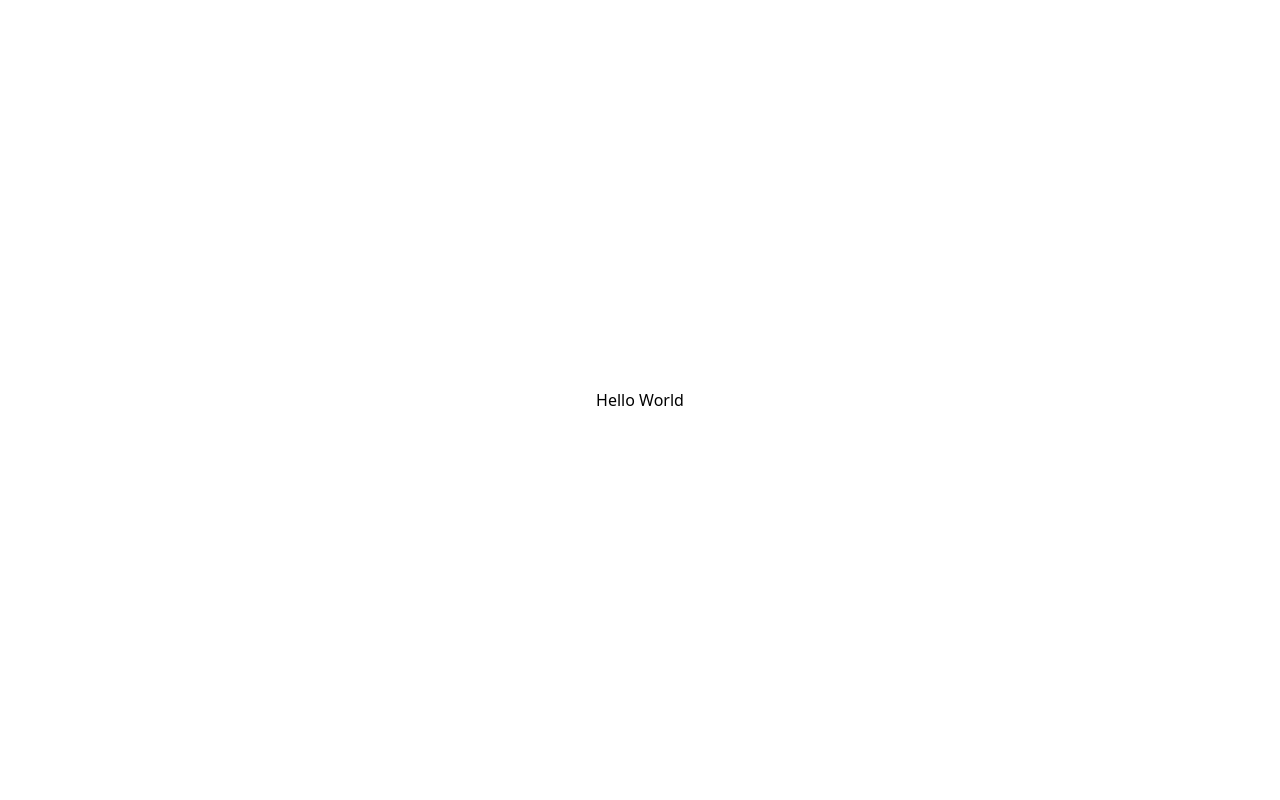
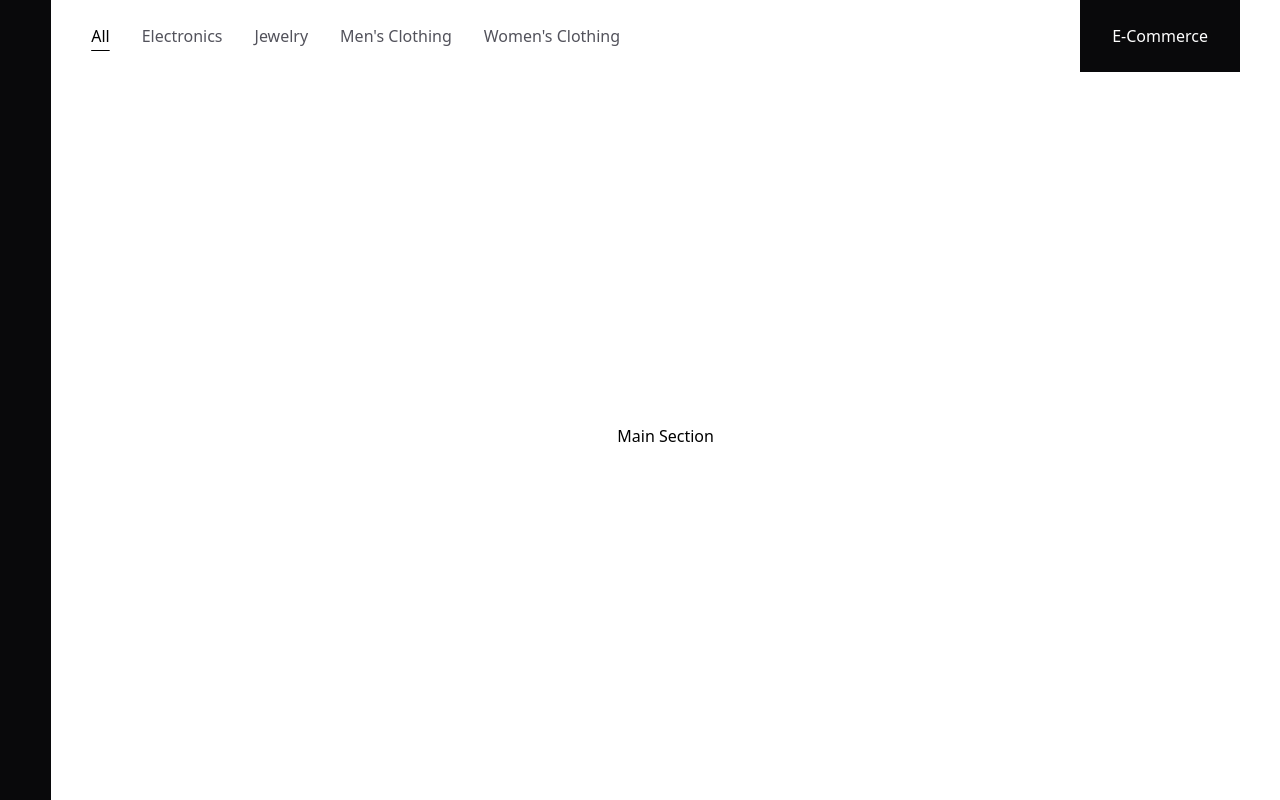
Before and after one commit to reyhanfarabi/nuxt-ecommerce, a Nuxt app: page / in a window 1280 px wide. Built offline with nearby package versions, Linux system fonts and the light colour scheme.

Commit message:
add base ui scafolding

```diff
--- a/app.vue
+++ b/app.vue
@@ -1,5 +1,5 @@
 <template>
-  <div class="w-screen h-screen flex justify-center items-center">
-    <h1>Hello World</h1>
-  </div>
+  <NuxtLayout>
+    <NuxtPage />
+  </NuxtLayout>
 </template>
--- /dev/null
+++ b/components/app/Header.vue
@@ -0,0 +1,24 @@
+<template>
+  <header class="flex flex-row w-full justify-between px-10">
+    <ul class="flex flex-row items-center gap-8">
+      <li><NuxtLink class="nav-link active" to="#"> All </NuxtLink></li>
+      <li><NuxtLink class="nav-link" to="#"> Electronics </NuxtLink></li>
+      <li><NuxtLink class="nav-link" to="#"> Jewelry </NuxtLink></li>
+      <li><NuxtLink class="nav-link" to="#"> Men's Clothing </NuxtLink></li>
+      <li><NuxtLink class="nav-link" to="#"> Women's Clothing </NuxtLink></li>
+    </ul>
+    <h1 class="px-8 py-6 text-white bg-zinc-950">E-Commerce</h1>
+  </header>
+</template>
+
+<script lang="ts" setup></script>
+
+<style lang="scss" scoped>
+.nav-link {
+  @apply text-zinc-600 hover:text-black;
+}
+
+.active {
+  @apply text-black underline underline-offset-8;
+}
+</style>
--- /dev/null
+++ b/layouts/default.vue
@@ -0,0 +1,11 @@
+<template>
+  <div class="w-screen h-screen flex flex-row">
+    <div class="w-[4vw] bg-zinc-950"></div>
+    <div class="w-[96vw] flex flex-col">
+      <AppHeader />
+      <main class="flex flex-grow p-10">
+        <slot />
+      </main>
+    </div>
+  </div>
+</template>
--- /dev/null
+++ b/pages/index.vue
@@ -0,0 +1,5 @@
+<template>
+  <div class="flex w-full justify-center items-center">Main Section</div>
+</template>
+
+<script lang="ts" setup></script>
```
